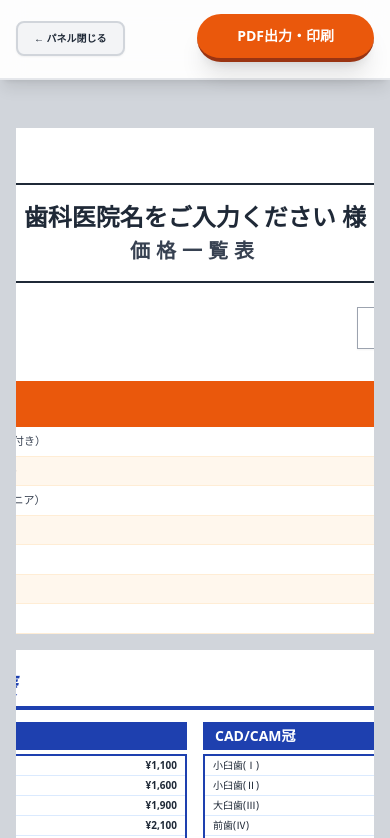
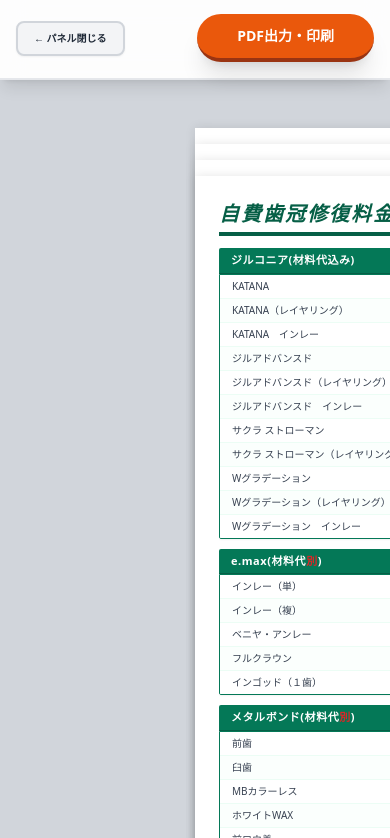
Before and after one commit to mystarz260116/mystarz-pricelist, a React (Vite) app: page / in a window 390 px wide. Shown: the part 846-1684 px from the top of the page. Built offline with nearby package versions, Linux system fonts and the light colour scheme.

Commit message:
style: Refactor A4 page styling for better responsiveness
Introduces CSS variables for base A4 dimensions and refactors the responsive styling to correctly scale the A4 page preview on smaller screens. This ensures the preview accurately reflects the A4 layout regardless of viewport size.

```diff
--- a/index.css
+++ b/index.css
@@ -8,55 +8,67 @@
   }
 }
 
-/* A4ページ表示用の基本スタイル */
+/*
+   A4の基本サイズ定義 (96dpi相当)
+   Width: 210mm ≒ 794px
+   Height: 297mm ≒ 1123px
+*/
+:root {
+  --a4-base-width: 794px;
+  --a4-base-height: 1123px;
+}
+
+/* プレビュー用コンテナ */
+.responsive-a4-wrapper {
+  position: relative;
+  width: var(--a4-base-width);
+  height: var(--a4-base-height);
+  margin-bottom: 2rem;
+  flex-shrink: 0;
+}
+
+/* A4ページ本体 */
 .a4-page {
-  width: 210mm;
-  height: 297mm;
+  width: var(--a4-base-width);
+  height: var(--a4-base-height);
   background: white;
   box-shadow: 0 0 30px rgba(0,0,0,0.15);
   position: relative;
   overflow: hidden;
-  flex-shrink: 0;
 }
 
-/* レスポンシブ対応：スマホで見るときにA4を縮小してフィットさせる */
-.responsive-a4-wrapper {
-  width: 210mm;
-  height: 297mm;
-  margin-bottom: 2rem;
-  display: flex;
-  justify-content: center;
-  align-items: flex-start;
-  flex-shrink: 0;
-}
+/* モバイル対応 (画面幅がA4サイズより小さい場合) */
+@media (max-width: 820px) {
+  .responsive-a4-wrapper {
+    /* 画面幅（左右16pxずつの余白）に合わせてコンテナを縮小 */
+    --current-width: calc(100vw - 2rem);
+    --scale-factor: calc(var(--current-width) / var(--a4-base-width));
 
-@media (max-width: 860px) { /* A4の幅約794px + 余白 */
-  .responsive-a4-wrapper {
-    /* 画面幅に合わせてコンテナサイズを調整 */
-    width: calc(100vw - 2rem);
-    height: calc((100vw - 2rem) * (297 / 210));
+    width: var(--current-width);
+    /* 高さをスケールに合わせて計算することで、下の要素との重なりを防ぐ */
+    height: calc(var(--a4-base-height) * var(--scale-factor));
     margin-bottom: 1rem;
-    overflow: hidden; /* はみ出しを隠す */
-    position: relative;
+    display: flex;
+    justify-content: center;
   }
 
   .a4-page {
-    /* 中央を起点にスケールさせる */
-    transform: scale(calc((100vw - 2rem) / 210mm));
+    position: absolute;
+    top: 0;
+    left: 50%;
+    /*
+       1. 起点を上端中央にする
+       2. absoluteのleft 50%で中央へ
+       3. transformのtranslateX -50%で自身の中心を合わせる
+       4. scaleで縮小
+    */
     transform-origin: top center;
-    box-shadow: 0 0 15px rgba(0,0,0,0.1);
-
-    /*
-       A4(210mm)はスマホ幅より広いため、
-       flexのjustify-centerだけでは左端が画面外に行く場合があります。
-       そのため強制的に中央に配置します。
-    */
-    position: absolute;
-    left: 50%;
-    margin-left: -105mm; /* 210mmの半分 */
+    transform: translateX(-50%) scale(var(--scale-factor));
+    box-shadow: 0 0 10px rgba(0,0,0,0.1);
   }
 }
 
+/* 印刷用設定：ブラウザの印刷機能ではスケールを無効化 */
 @media print {
   .responsive-a4-wrapper {
     width: 210mm !important;
@@ -64,14 +76,14 @@
     margin: 0 !important;
     padding: 0 !important;
     display: block !important;
-    overflow: visible !important;
   }
   .a4-page {
+    width: 210mm !important;
+    height: 297mm !important;
     position: static !important;
     transform: none !important;
     box-shadow: none !important;
     margin: 0 !important;
-    border: none !important;
     left: auto !important;
   }
 }
```
